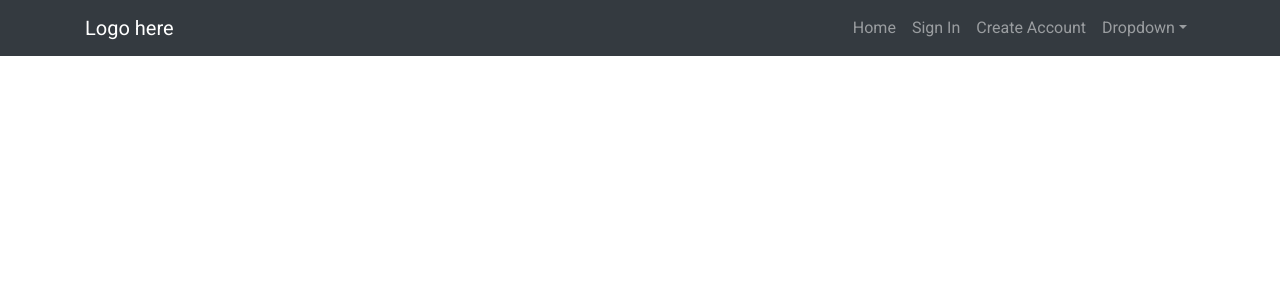
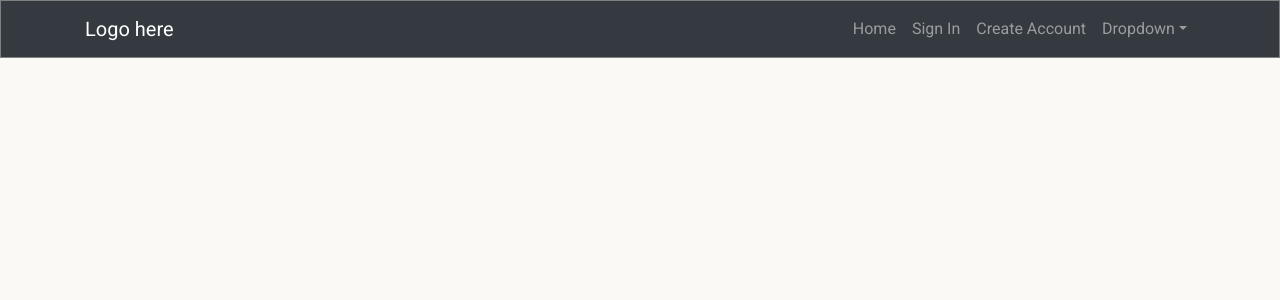
Before and after one commit to dantaylor28/polaroid-social-media-frontend, a React (Create React App) app: page / in a window 1280 px wide. Shown: the top 300 px of the page. Built offline with nearby package versions, Linux system fonts and the light colour scheme.

Commit message:
Create NavBar.module.css and import it to NavBar.js

```diff
--- a/src/App.module.css
+++ b/src/App.module.css
@@ -1,4 +1,5 @@
 .App {
     font-family: "Roboto", sans-serif;
     min-height: 100vh;
+    background-color: #faf9f6;
 }
--- a/src/components/NavBar.js
+++ b/src/components/NavBar.js
@@ -1,9 +1,10 @@
 import React from "react";
+import styles from "../styles/NavBar.module.css"
 import { Navbar, Nav, NavDropdown, Container } from "react-bootstrap";
 
 const NavBar = () => {
   return (
-    <Navbar bg="dark" variant="dark" expand="md">
+    <Navbar className={styles.NavBar} bg="dark" variant="dark" expand="md">
       <Container>
         <Navbar.Brand>Logo here</Navbar.Brand>
         <Navbar.Toggle aria-controls="basic-navbar-nav" />
--- /dev/null
+++ b/src/styles/NavBar.module.css
@@ -0,0 +1,3 @@
+.NavBar {
+    border: 1px solid grey;
+}
```
